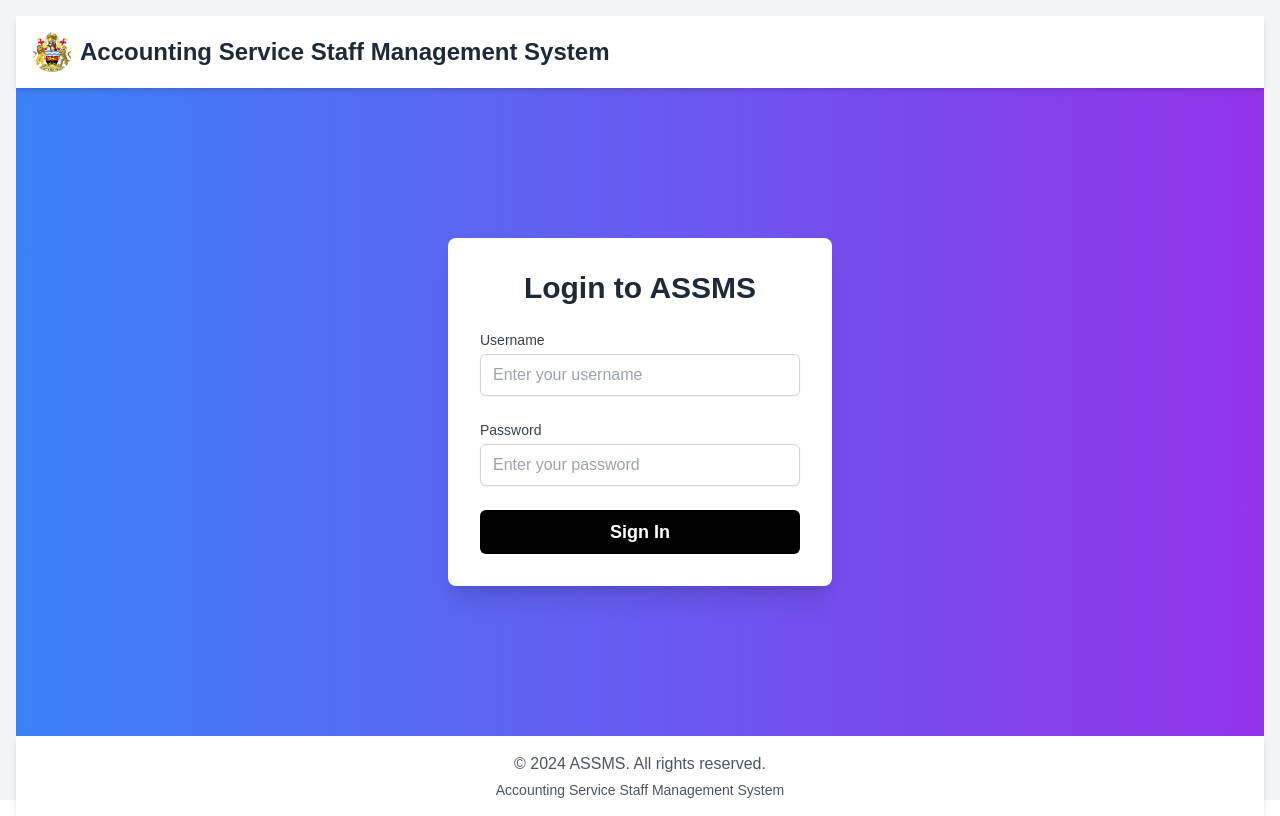
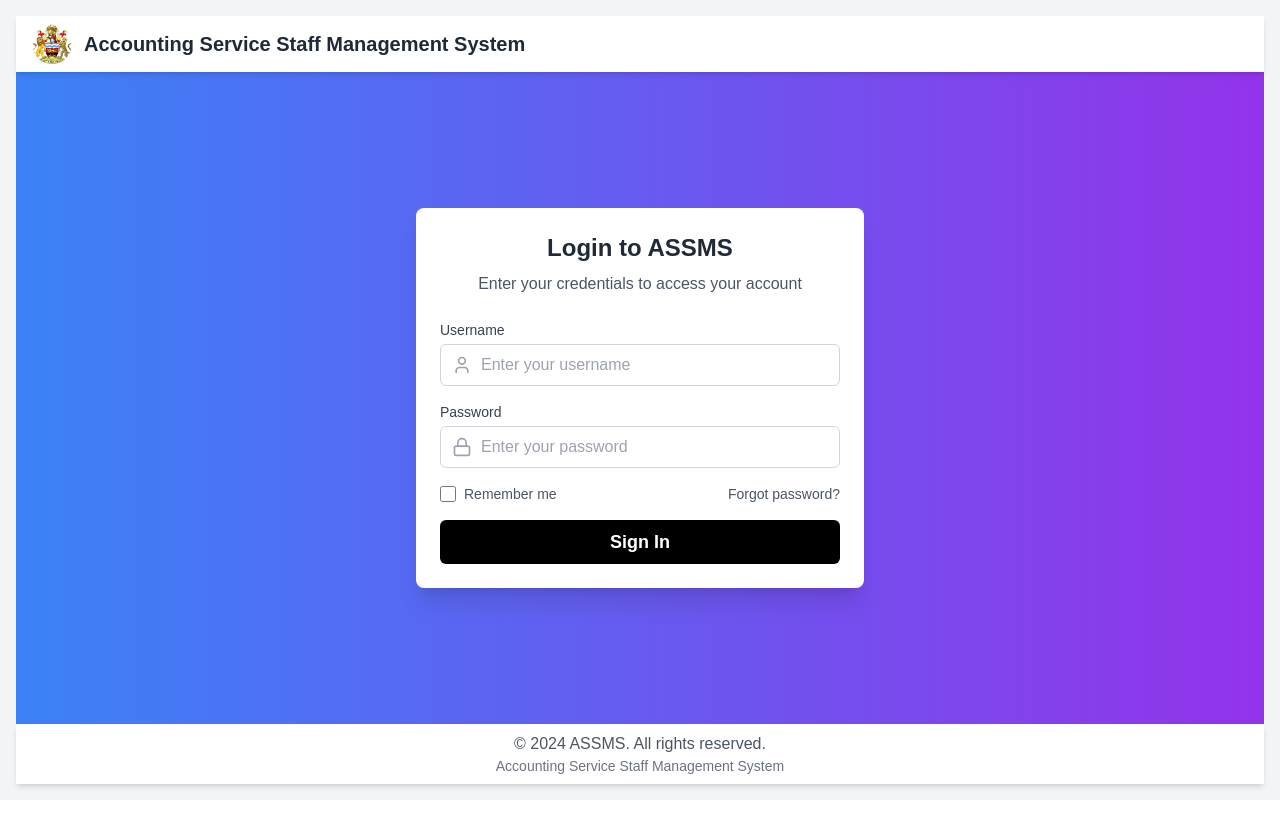
Before and after one commit to Skandaking/assms, a Next.js app: page /login in a window 1280 px wide. Built offline with nearby package versions, Linux system fonts and the light colour scheme.

Commit message:
updated the loging page

```diff
--- a/src/app/home/page.tsx
+++ b/src/app/home/page.tsx
@@ -1,7 +1,7 @@
 'use client';
 
-import React, { useState, useEffect } from 'react';
 import { Search } from 'lucide-react';
+import React, { useEffect, useState } from 'react';
 
 interface Employee {
   CURRENT_DUTY_STATION: string;
--- a/src/app/login/page.tsx
+++ b/src/app/login/page.tsx
@@ -1,8 +1,8 @@
 'use client';
-import Image from 'next/image';
+import logo from '@/app/logo.png';
+import { Lock, User } from 'lucide-react';
 import { useRouter } from 'next/navigation';
 import React, { useState } from 'react';
-import logo from '../logo.png';
 
 const Login = () => {
   const [username, setUsername] = useState('');
@@ -31,44 +31,52 @@ const Login = () => {
   };
 
   return (
-    <div className="min-h-screen flex flex-col bg-gradient-to-r from-blue-500 to-purple-600">
-      {/* Header */}
-      <header className="bg-white shadow-md p-4">
-        <div className="container mx-auto flex justify-between items-center">
-          <div className="flex items-center space-x-2">
-            <Image
-              src={logo}
-              alt="ASSMS Logo"
-              width={40}
-              height={40}
-              className="rounded-full"
-            />
-            <h1 className="text-2xl font-bold text-gray-800">
+    <div className="h-screen flex flex-col bg-gradient-to-r from-blue-500 to-purple-600">
+      {/* Header - Reduced padding */}
+      <header className="bg-white shadow-md py-2">
+        <div className="container mx-auto px-4">
+          <div className="flex items-center space-x-3">
+            <div className="relative w-10 h-10">
+              <img src={logo.src} alt="ASSMS Logo" className="rounded-full" />
+            </div>
+            <h1 className="text-xl font-bold text-gray-800">
               Accounting Service Staff Management System
             </h1>
           </div>
         </div>
       </header>
 
-      {/* Main Content */}
-      <main className="flex-grow flex items-center justify-center p-4">
-        <div className="bg-white p-8 rounded-lg shadow-xl w-96">
-          <h2 className="text-3xl font-bold mb-6 text-center text-gray-800">
+      {/* Main Content - Flex grow to take available space */}
+      <main className="flex-grow flex items-center justify-center px-4">
+        <div className="w-full max-w-md">
+          <div className="bg-white rounded-lg shadow-xl overflow-hidden">
+            {/* Login Form */}
+            <div className="p-6">
+              <h2 className="text-2xl font-bold text-gray-800 text-center mb-2">
                 Login to ASSMS
               </h2>
+              <p className="text-gray-600 text-center mb-6">
+                Enter your credentials to access your account
+              </p>
+
               {error && (
-            <div className="bg-red-50 border-l-4 border-red-500 p-4 mb-4">
-              <p className="text-red-700 text-sm">{error}</p>
+                <div className="mb-4 bg-red-50 border-l-4 border-red-500 p-3 rounded-r">
+                  <p className="text-red-700 text-sm font-medium">{error}</p>
                 </div>
               )}
-          <form onSubmit={handleSubmit} className="space-y-6">
+
+              <form onSubmit={handleSubmit} className="space-y-4">
                 <div>
                   <label
                     htmlFor="username"
-                className="block text-sm font-medium text-gray-700"
+                    className="block text-sm font-medium text-gray-700 mb-1"
                   >
                     Username
                   </label>
+                  <div className="relative">
+                    <div className="absolute inset-y-0 left-0 pl-3 flex items-center pointer-events-none">
+                      <User className="h-5 w-5 text-gray-400" />
+                    </div>
                     <input
                       type="text"
                       id="username"
@@ -76,17 +84,23 @@ const Login = () => {
                       value={username}
                       onChange={(e) => setUsername(e.target.value)}
                       placeholder="Enter your username"
-                className="mt-1 block w-full px-3 py-2 bg-white border border-gray-300 rounded-md shadow-sm focus:outline-none focus:ring-blue-500 focus:border-blue-500"
+                      className="block w-full pl-10 pr-3 py-2 border border-gray-300 rounded-md focus:ring-2 focus:ring-black focus:border-black"
                       required
                     />
                   </div>
+                </div>
+
                 <div>
                   <label
                     htmlFor="password"
-                className="block text-sm font-medium text-gray-700"
+                    className="block text-sm font-medium text-gray-700 mb-1"
                   >
                     Password
                   </label>
+                  <div className="relative">
+                    <div className="absolute inset-y-0 left-0 pl-3 flex items-center pointer-events-none">
+                      <Lock className="h-5 w-5 text-gray-400" />
+                    </div>
                     <input
                       type="password"
                       id="password"
@@ -94,10 +108,32 @@ const Login = () => {
                       value={password}
                       onChange={(e) => setPassword(e.target.value)}
                       placeholder="Enter your password"
-                className="mt-1 block w-full px-3 py-2 bg-white border border-gray-300 rounded-md shadow-sm focus:outline-none focus:ring-blue-500 focus:border-blue-500"
+                      className="block w-full pl-10 pr-3 py-2 border border-gray-300 rounded-md focus:ring-2 focus:ring-black focus:border-black"
                       required
                     />
                   </div>
+                </div>
+
+                <div className="flex items-center justify-between text-sm">
+                  <div className="flex items-center">
+                    <input
+                      id="remember-me"
+                      name="remember-me"
+                      type="checkbox"
+                      className="h-4 w-4 text-black focus:ring-black border-gray-300 rounded"
+                    />
+                    <label htmlFor="remember-me" className="ml-2 text-gray-600">
+                      Remember me
+                    </label>
+                  </div>
+                  <button
+                    type="button"
+                    className="text-gray-600 hover:text-gray-800"
+                  >
+                    Forgot password?
+                  </button>
+                </div>
+
                 <button
                   type="submit"
                   className="w-full bg-black text-white py-2 px-4 rounded-md
@@ -109,15 +145,21 @@ const Login = () => {
                 </button>
               </form>
             </div>
+          </div>
+        </div>
       </main>
 
-      {/* Footer */}
-      <footer className="bg-white shadow-md p-4 mt-auto">
-        <div className="container mx-auto text-center text-gray-600">
-          <p>&copy; {new Date().getFullYear()} ASSMS. All rights reserved.</p>
-          <p className="text-sm mt-1">
+      {/* Footer - Reduced padding */}
+      <footer className="bg-white shadow-md py-2">
+        <div className="container mx-auto px-4">
+          <div className="text-center">
+            <p className="text-gray-600">
+              &copy; {new Date().getFullYear()} ASSMS. All rights reserved.
+            </p>
+            <p className="text-sm text-gray-500">
               Accounting Service Staff Management System
             </p>
+          </div>
         </div>
       </footer>
     </div>
```
Lines whose indentation alone changed are shown as unchanged.
